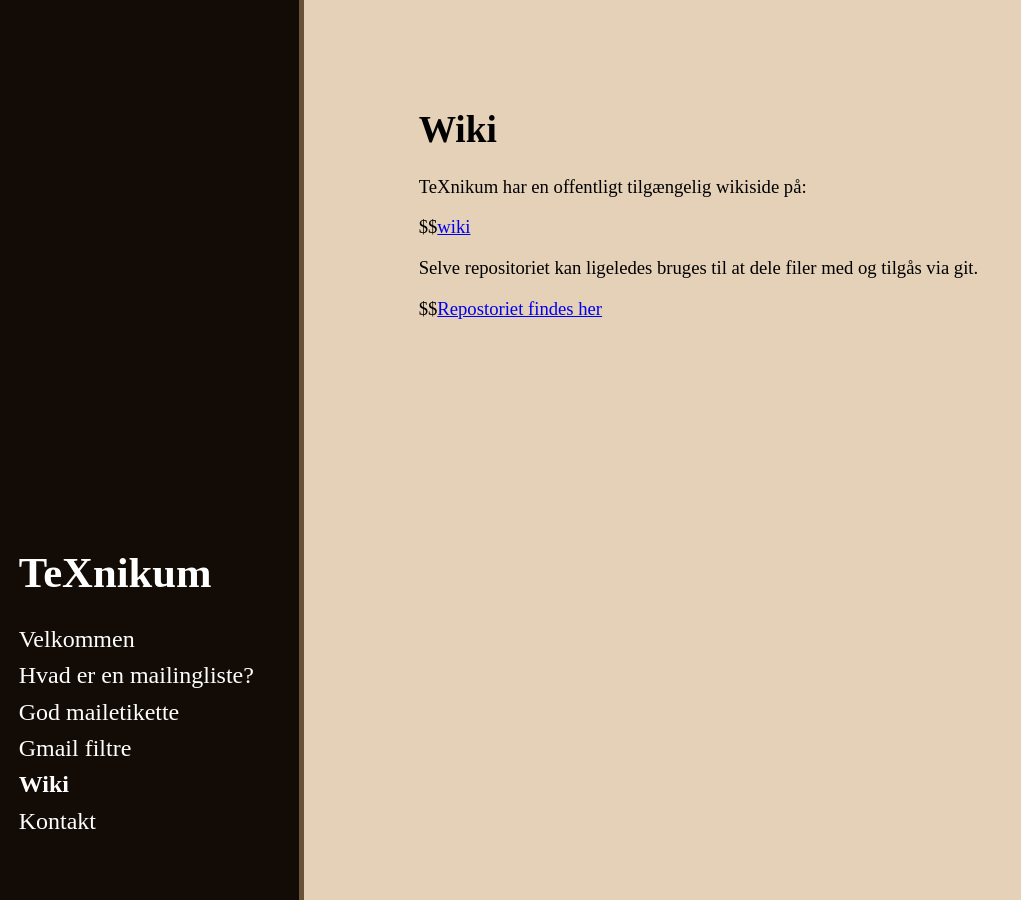
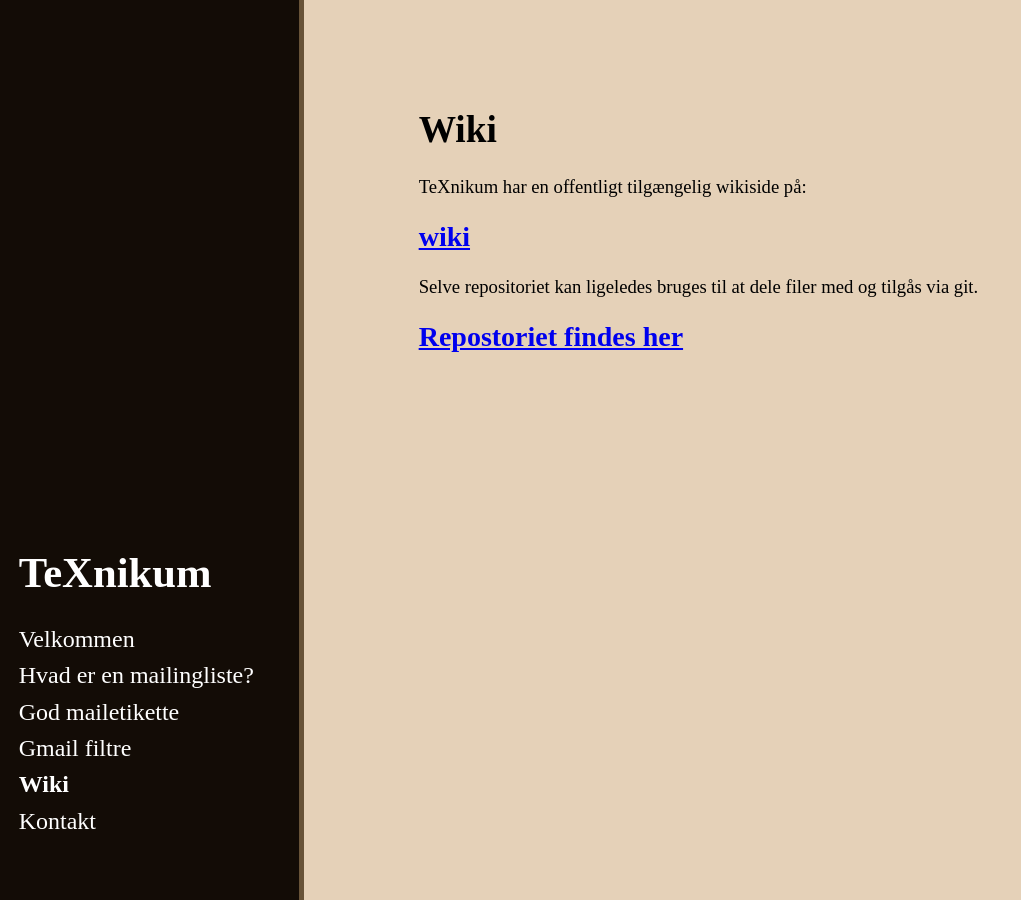
Before and after one commit to TeXnikum/TeXnikum.github.io, a Jekyll site: the page built from wiki.md, in a window 1280 px wide. Shown: the whole page, without its empty margins (0-1021 px from the left). Built offline with Jekyll 4.4.1, drawn with Linux system fonts in a browser that asks for light colours.

Commit message:
fixed links

```diff
--- a/wiki.md
+++ b/wiki.md
@@ -7,9 +7,9 @@
 
 TeXnikum har en offentligt tilgængelig wikiside på:
 
-$$[wiki](https://github.com/TeXnikum/TeXnikum/wiki)
+##[wiki](https://github.com/TeXnikum/TeXnikum/wiki)
 
 
 Selve repositoriet kan ligeledes bruges til at dele filer med og tilgås via git.
 
-$$[Repostoriet findes her](https://github.com/TeXnikum/TeXnikum)
+##[Repostoriet findes her](https://github.com/TeXnikum/TeXnikum)
```
